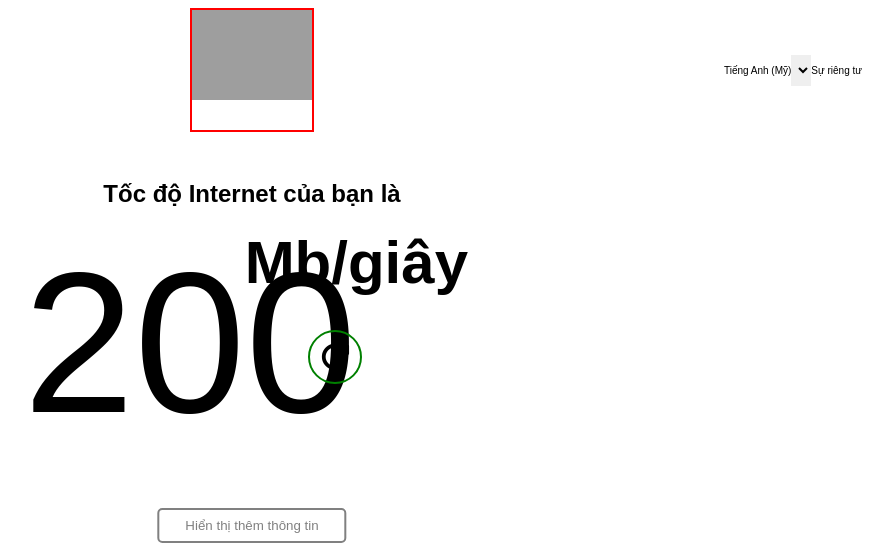
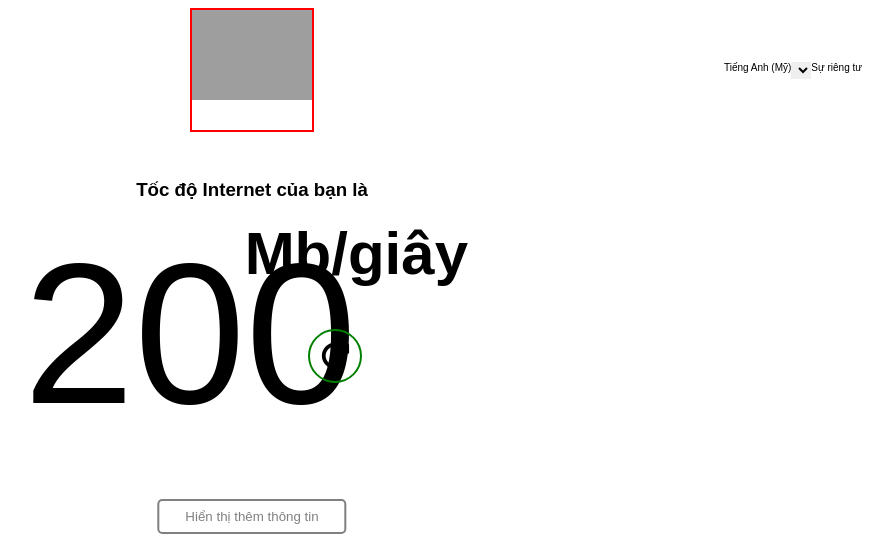
Before and after one commit to Toannq03/Kiemtra, a plain HTML site: page index.html in a window 1280 px wide. Shown: the top 552 px of the page, without its empty margins (388-1280 px from the left). Drawn offline with Linux system fonts and the light colour scheme; grey boxes are pictures that could not be loaded.

Commit message:
Update index.html

```diff
--- a/index.html
+++ b/index.html
@@ -14,18 +14,18 @@
         <header>
             <div class="logo"></div>
             <div class="left">
-                <p>Tiếng Anh (Mỹ)</p>
+                <p2>Tiếng Anh (Mỹ)</p2>
                 <select id="language">
                     <option value="en"></option>
                     <option value="vi"></option>
                 </select>
-                <p>Sự riêng tư</p>
+                <p2>Sự riêng tư</p2>
             </div>
         </header>
         <main class="main">
             <section class="speed-test-results">
-                <h2>Tốc độ Internet của bạn là</h2>
-                <p class="speed">200 <span>Mb/giây</span></p>
+                <h3>Tốc độ Internet của bạn là</h3>
+                <p class="speed">200<span>Mb/giây</span></p>
                 <i class="fa-solid fa-rotate-right"></i>
             </section>
             <button>
```
